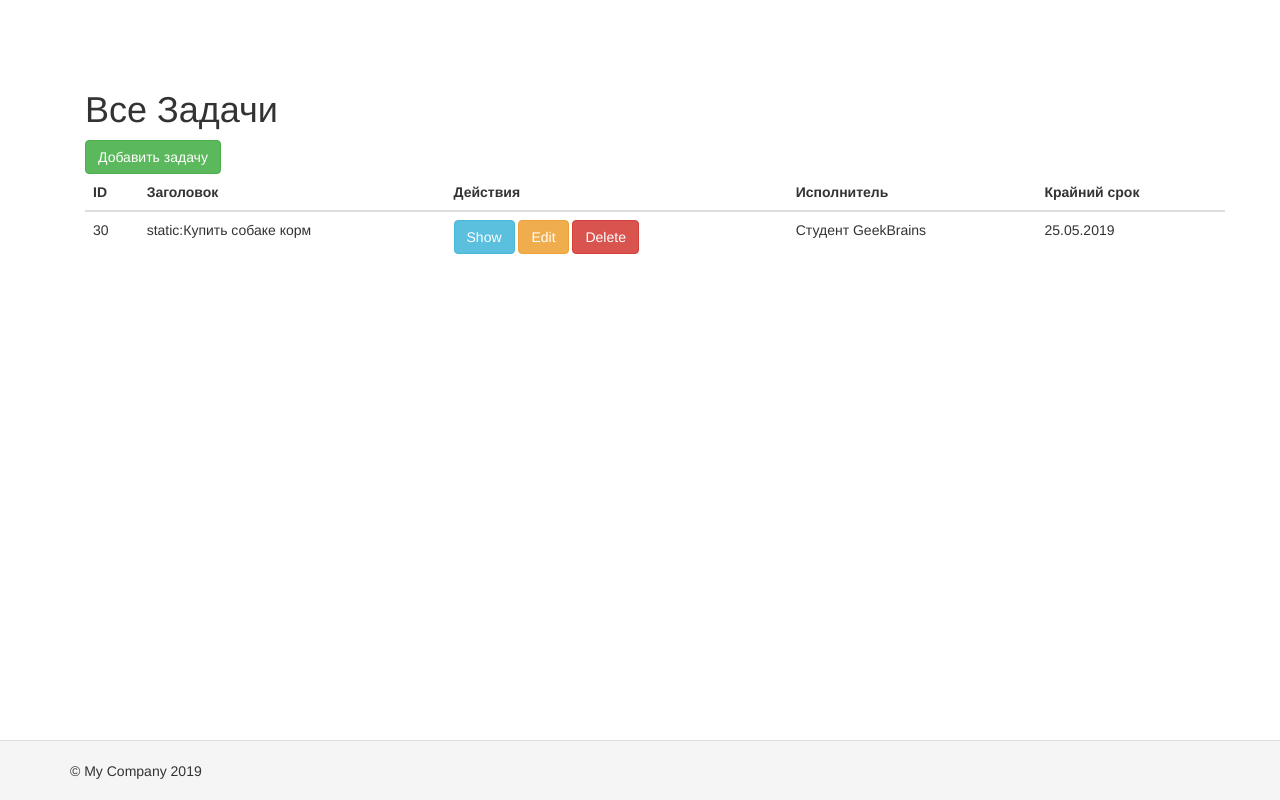
After one commit to geekbrains-learning/yii2_one, a Yii app: template views/task/tasks.php in a window 1280 px wide. The commit adds this page. Run offline with PHP 8.4 and a stand-in for Yii, Linux system fonts and the light colour scheme; the template is opened without the code that fills it, so the values that code supplies are empty; some libraries are stand-ins or nearby versions.

Commit message:
update p2. Добавлены вьюхи task, edit. Добавлена статик верстка и (в NAV меню "задачи", на вьюхах tasks, task, edit)

```diff
--- a/controllers/SiteController.php
+++ b/controllers/SiteController.php
@@ -127,4 +127,5 @@ class SiteController extends Controller
     }
 
 
+
 }
--- a/views/layouts/main.php
+++ b/views/layouts/main.php
@@ -21,6 +21,7 @@ AppAsset::register($this);
     <meta name="viewport" content="width=device-width, initial-scale=1">
     <?php $this->registerCsrfMetaTags() ?>
     <title><?= Html::encode($this->title) ?></title>
+
     <?php $this->head() ?>
 </head>
 <body>
@@ -39,6 +40,7 @@ AppAsset::register($this);
         'options' => ['class' => 'navbar-nav navbar-right'],
         'items' => [
             ['label' => 'Home', 'url' => ['/site/index']],
+            ['label' => 'Задачи', 'url' => ['/task/tasks']],
             ['label' => 'About', 'url' => ['/site/about']],
             ['label' => 'Contact', 'url' => ['/site/contact']],
             Yii::$app->user->isGuest ? (
--- /dev/null
+++ b/views/task/tasks.php
@@ -0,0 +1,40 @@
+<div class="container">
+    <div class="row">
+        <div class="col-md-12">
+            <h1>Все Задачи</h1>
+            <a href="http://yii2base/index.php?r=task/create" class="btn btn-success">Добавить задачу</a>
+            <table class="table">
+                <thead>
+                <tr>
+                    <th>ID</th>
+                    <th>Заголовок</th>
+                    <th>Действия</th>
+                    <th>Исполнитель</th>
+                    <th>Крайний срок</th>
+                </tr>
+                </thead>
+
+                <tbody>
+
+                <tr>
+                    <td>30</td>
+                    <td>static:Купить собаке корм</td>
+                    <td>
+                        <a href="http://yii2base/index.php?r=task/task" class="btn btn-info">
+                            Show
+                        </a>
+                        <a href="http://yii2base/index.php?r=task/edit" class="btn btn-warning">
+                            Edit
+                        </a>
+                        <a onclick="return confirm('are you sure?');" href="http://yii2base/index.php?r=task/tasks" class="btn btn-danger">Delete</a>
+                    </td>
+                    <td>Студент GeekBrains</td>
+                    <td>25.05.2019</td>
+                </tr>
+
+
+                </tbody>
+            </table>
+        </div>
+    </div>
+</div>
```
Also changed, not shown: controllers/TaskController.php (+25 -3 lines), views/task/edit.php (added, +22 -0 lines), views/task/task.php (+11 -1 lines).
